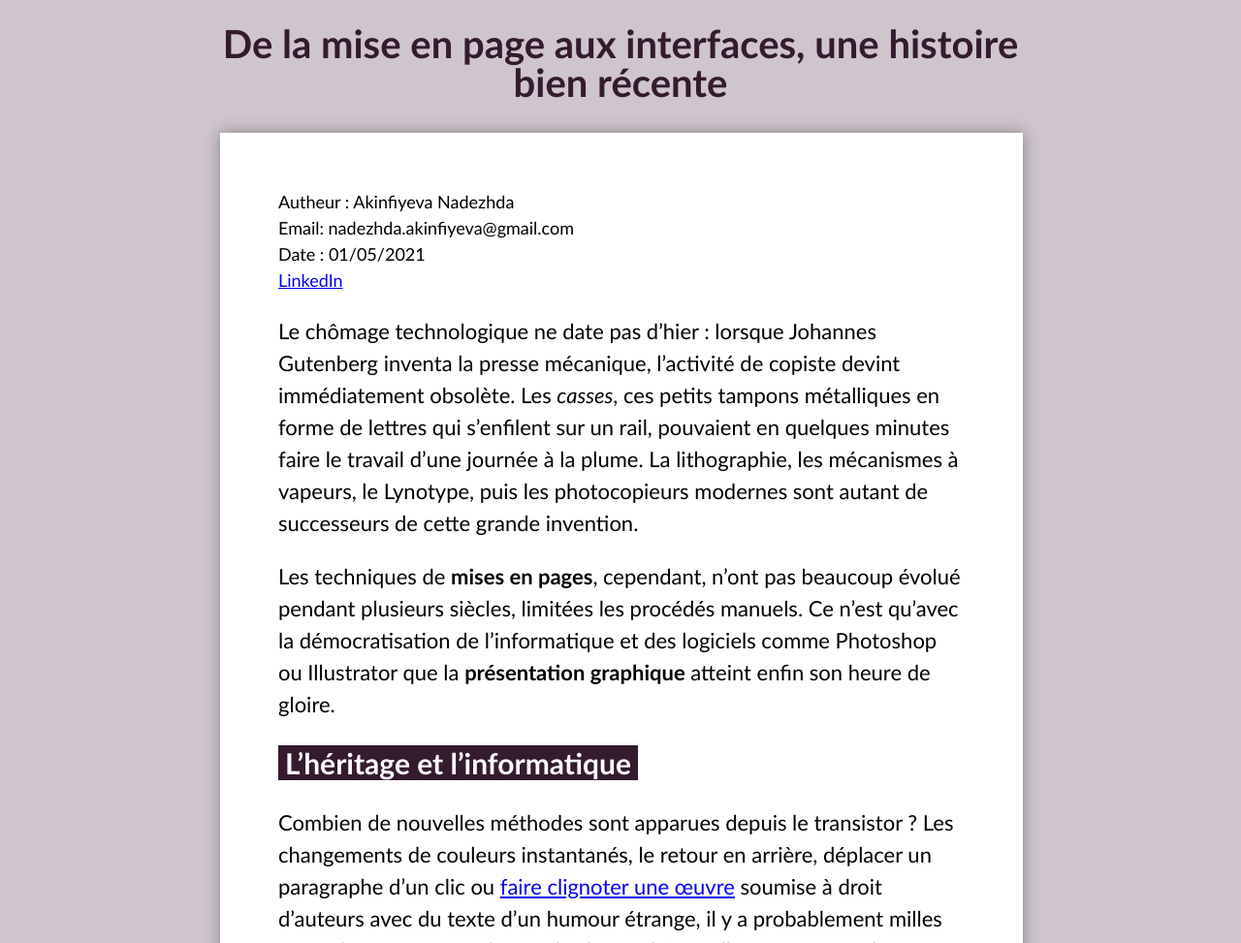
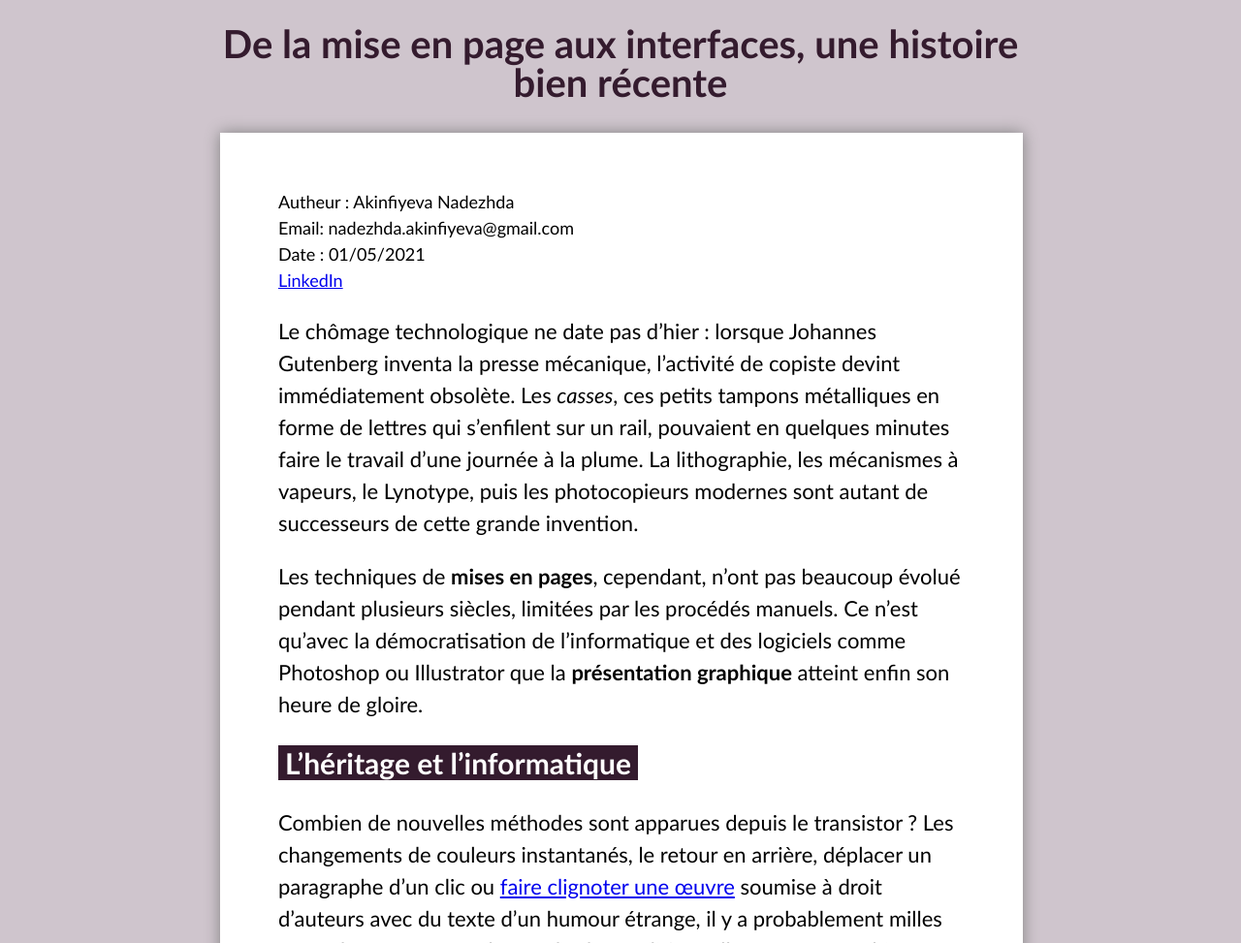
Before and after one commit to akinfiyeva/caweb, a plain HTML site: page index.html in a window 1280 px wide. Shown: the part 127-1100 px from the top of the page at 97% size. Drawn offline with Linux system fonts and the light colour scheme.

Commit message:
Update index.html

```diff
--- a/index.html
+++ b/index.html
@@ -37,7 +37,7 @@
                 successeurs de cette grande invention.
             </p>
             <p>Les techniques de <strong> mises en pages</strong>, cependant, n’ont pas beaucoup
-                évolué pendant plusieurs siècles, limitées les procédés manuels.
+                évolué pendant plusieurs siècles, limitées par les procédés manuels.
                 Ce n’est qu’avec la démocratisation de l’informatique et des
                 logiciels comme Photoshop ou Illustrator que la <strong>présentation
                 graphique</strong> atteint enfin son heure de gloire.
@@ -63,7 +63,7 @@
             qui ont l’apparence d’une vraie console de mixage. Pour le
             traitement de texte, on choisit la <em>fonte</em> de caractère et on
             respecte la <em>casse</em>, références évidentes aux toutes premières
-            presses. Sous <strong>Illustrator</strong>, on construit les pages avec une règle
+            presses. Sous <strong>Illustrator</strong>, on construit les pages avec une règle et
             des calques. Ces outils sont clairement destinés aux professionnels
             qui ont dû échangés leurs ciseaux contre le clic-droit au 21ème
             siècle.
```
